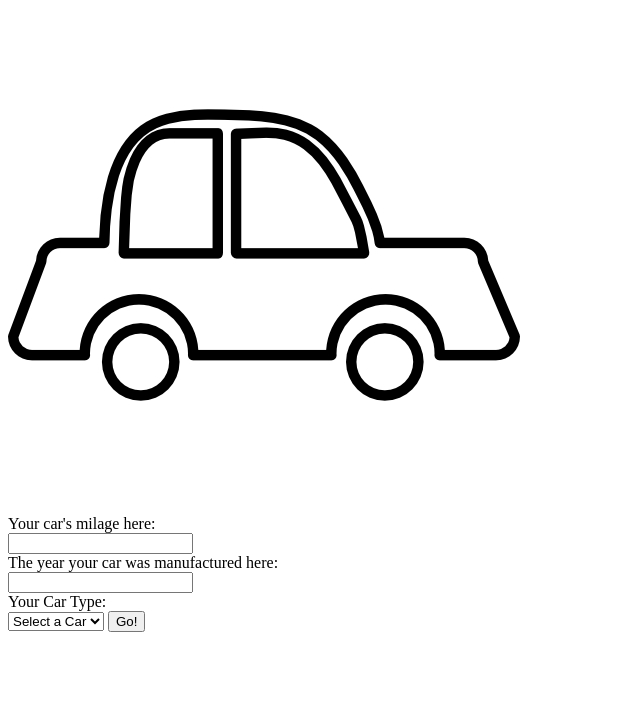
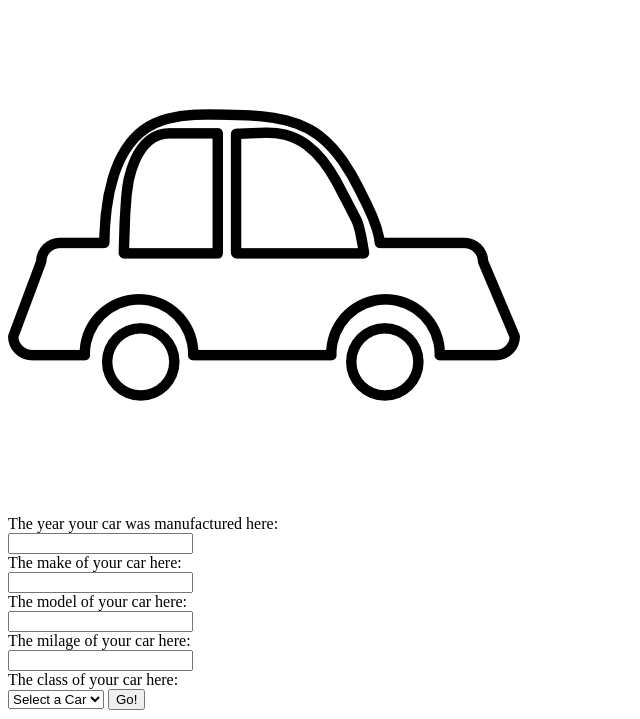
Before and after one commit to Abhisg5/CSSI-Final, a Python web app: template templates/input.html in a window 1280 px wide. Shown: the part 81-800 px from the top of the page, without its empty margins (0-640 px from the left). Run offline with Jinja, Linux system fonts and the light colour scheme; the template is opened without the code that fills it, so the values that code supplies are empty.

Commit message:
Input Update

```diff
--- a/templates/input.html
+++ b/templates/input.html
@@ -10,11 +10,17 @@
     <div id="inputCar">
       <img id = "currentImage" src="../static/images/carImages/outline.png">
       <form method="post" action="/carResult">
-      Your car's milage here:<br>
-      <input id = "Mileage" type="float" name = "Mileage"><br>
+
       The year your car was manufactured here:<br>
       <input id ="Year" type="integer" name = "Year"><br>
-        <label for="carType">Your Car Type:<br></label>
+      The make of your car here:<br>
+      <input id ="Make" type="text" name = "Make"><br>
+      The model of your car here:<br>
+      <input id ="Model" type="text" name = "Model"><br>
+      The milage of your car here:<br>
+      <input id = "Mileage" type="float" name = "Mileage"><br>
+
+        <label for="carType">The class of your car here:<br></label>
         <select id="carType" onchange="setPicture();" name="carType">
           <option value="../static/images/carImages/outline.png">Select a Car</option>
           <option value="../static/images/carImages/micro.jpg">Micro</option>
```
Also changed, not shown: templates/output.html (+35 -3 lines).
